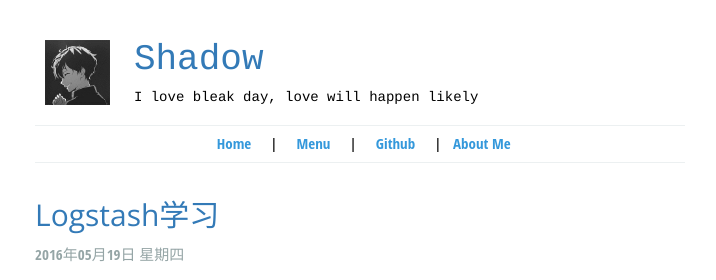
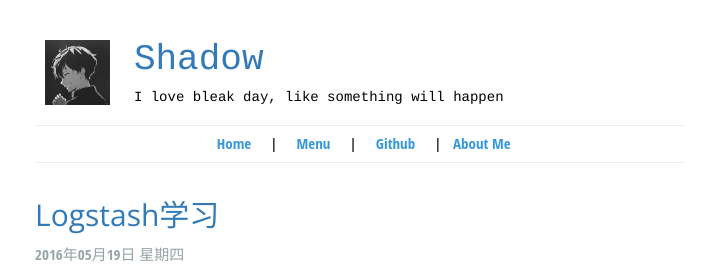
Before and after one commit to shadowJF/shadowjf.github.com, a Jekyll site: the page built from index.html, in a window 1280 px wide and 900 px high. Shown: the top 280 px of the window, without its empty margins (280-996 px from the left). Built offline with Jekyll 4.4.1, drawn with Linux system fonts in a browser that asks for light colours; the list of posts is cut into pages by our own code.

Commit message:
change the description

```diff
--- a/_data/blog.yml
+++ b/_data/blog.yml
@@ -1,2 +1,2 @@
 title: Shadow
-description: I love bleak day, love will happen likely
+description: I love bleak day, like something will happen
```
